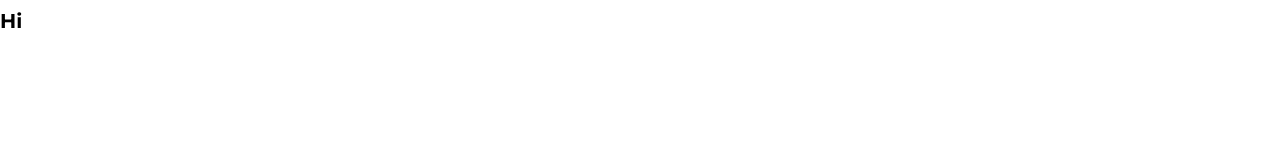
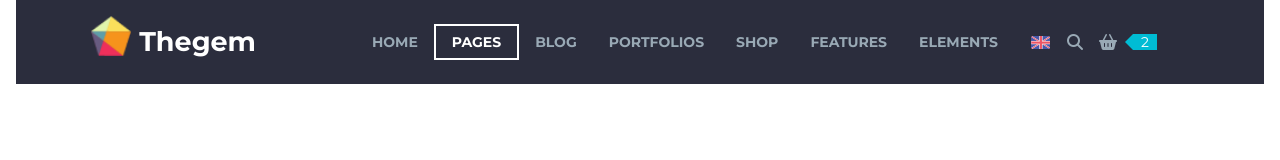
Before and after one commit to tienhvu/pricing-tables, a plain HTML site: page index.html in a window 1280 px wide. Drawn offline with Linux system fonts and the light colour scheme.

Commit message:
feat(feature/header): implement header on desktop

```diff
--- /dev/null
+++ b/css/style.css
@@ -0,0 +1,95 @@
+:root {
+    --navbar-title-color: #99a9b5;
+    --hover-color: #00bcd4;
+}
+
+.container {
+    position: relative;
+}
+
+.header {
+    display: flex;
+    justify-content: center;
+    align-items: center;
+    padding: 1.6rem 0;
+    background-color: #2b2d3d;
+}
+
+.header__logo {
+    display: flex;
+    flex-direction: row;
+    margin-right: 10rem;
+}
+
+.header__logo__img {
+    width: 40px;
+    height: 40px;
+    margin-right: 8px;
+}
+
+.header__logo__title {
+    font-size: 2.7rem;
+    font-weight: bold;
+    color: #ffffff;
+}
+
+.header__navbar-list {
+    list-style-type: none;
+    margin: 0;
+    padding: 0;
+    display: flex;
+}
+
+.header__navbar-item {
+    padding: 0.8rem 1.6rem;
+    font-size: 1.4rem;
+    font-weight: bold;
+    text-transform: uppercase;
+    color: var(--navbar-title-color);
+    display: inline-flex;
+    align-items: center;
+}
+
+.header__feature {
+    display: flex;
+    margin: 0 1.6rem;
+    gap: 1.6rem;
+    font-size: 1.4rem;
+    padding: 0.8rem 0;
+}
+
+.header__feature-item {
+    display: inline-flex;
+    align-items: center;
+    font-size: 1.6rem;
+    color: var(--navbar-title-color);
+}
+
+.header__navbar-item:hover,
+.header__feature-item:hover {
+    cursor: pointer;
+    color: var(--hover-color);
+}
+
+.header__navbar-item--current {
+    border: 2px solid #ffffff;
+    color: #ffffff;
+}
+
+.header__cart--count {
+    color: #ffffff;
+    font-size: 1.4rem;
+    padding: 0 0.8rem;
+    margin: 0 1.6rem;
+    background-color: var(--hover-color);
+    position: relative;
+}
+
+.header__cart--count::before {
+    content: "";
+    position: absolute;
+    right: 100%;
+    border-width: 8px;
+    border-style: solid;
+    border-color: transparent var(--hover-color) transparent transparent ;
+}
--- a/index.html
+++ b/index.html
@@ -7,11 +7,45 @@
     <link rel="stylesheet" href="/css/normalize.css">
     <link rel="stylesheet" href="/css/base.css">
     <link rel="stylesheet" href="/css/custom-responsive.css">
+    <link rel="stylesheet" href="/css/style.css">
     <link rel="preconnect" href="https://fonts.googleapis.com">
     <link rel="preconnect" href="https://fonts.gstatic.com" crossorigin>
     <link href="https://fonts.googleapis.com/css2?family=Montserrat:ital,wght@0,100..900;1,100..900&display=swap" rel="stylesheet">
+    <link rel="stylesheet" href="https://cdnjs.cloudflare.com/ajax/libs/font-awesome/6.6.0/css/all.min.css">
 </head>
 <body>
-    <h1>Hi</h1>
+    <div class="container">
+        <header class="header">
+            <div class="header__logo">
+                <img class="header__logo__img" src="/images/logo.png" alt="Logo">
+                <h1 class="header__logo__title">Thegem</h1>
+            </div>
+            <nav class="header__navbar">
+                <ul class="header__navbar-list">
+                    <li class="header__navbar-item">Home</li>
+                    <li class="header__navbar-item header__navbar-item--current">Pages</li>
+                    <li class="header__navbar-item">Blog</li>
+                    <li class="header__navbar-item">Portfolios</li>
+                    <li class="header__navbar-item">Shop</li>
+                    <li class="header__navbar-item">Features</li>
+                    <li class="header__navbar-item">Elements</li>
+                </ul>
+            </nav>
+            <div class="header__feature">
+                <div class="header__feature-item header__language">
+                    <img src="/images/language_eng.png" alt="">
+                </div>
+                <div class="header__feature-item header__search">
+                    <i class="fa-solid fa-magnifying-glass"></i>
+                </div>
+                <div class="header__feature-item header__cart">
+                    <!-- Bản pro -->
+                    <!-- <i class="fa-regular fa-basket-shopping-plus"></i> -->
+                    <i class="fa-solid fa-basket-shopping"></i>
+                    <div class="header__cart--count">2</div>
+                </div>
+            </div>
+        </header>
+    </div>
 </body>
 </html>
```
Also changed, not shown: images/language_eng.png (added), images/logo.png (added).
